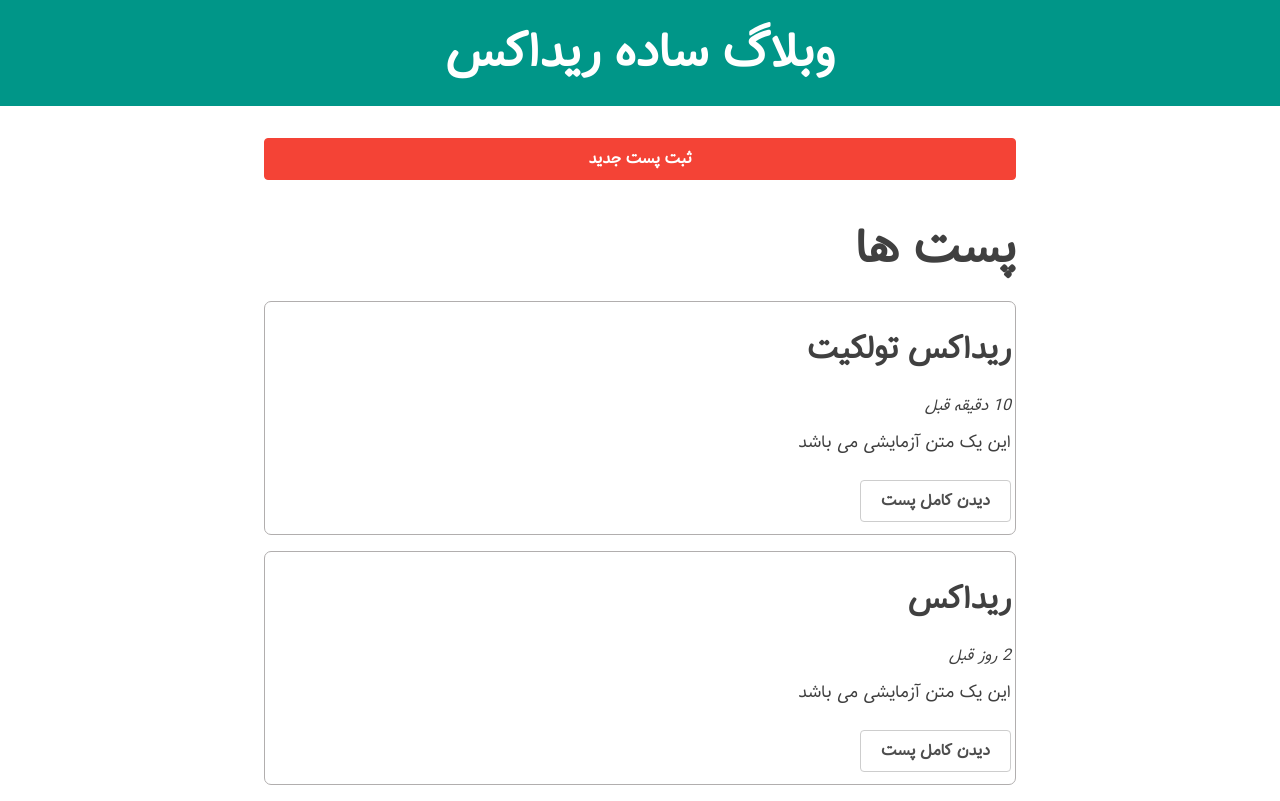
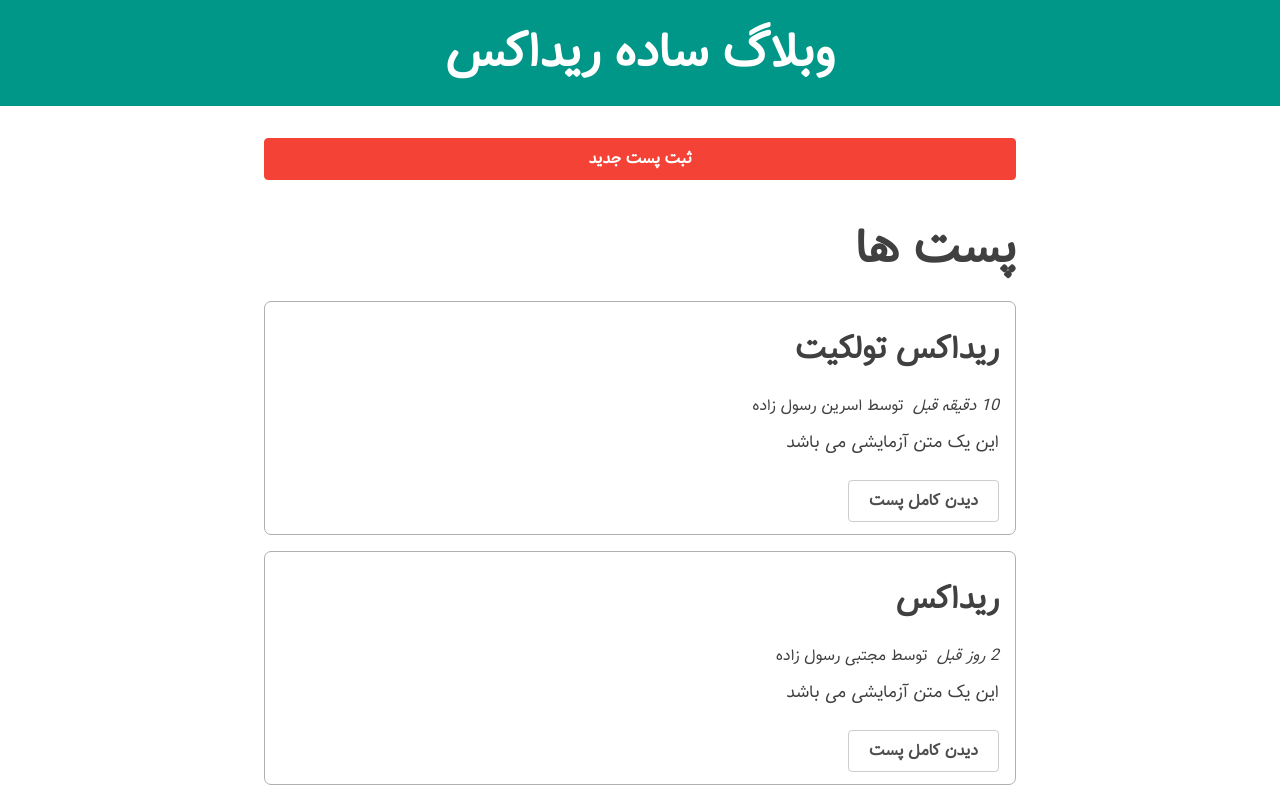
Before and after one commit to mojtaba-rasolzadeh/redux-blog, a React (Vite) app: page / in a window 1280 px wide. Built offline with nearby package versions, Linux system fonts and the light colour scheme.

Commit message:
Show authors in each post

```diff
--- a/public/css/styles.css
+++ b/public/css/styles.css
@@ -136,7 +136,7 @@ section h1 {
 }
 
 .blog-excerpt {
-    padding: 0.25rem 0.25rem;
+    padding: 0.25rem 1rem;
     border: 1px solid rgb(177, 174, 174);
     border-radius: 7px;
     margin-bottom: 1em;
--- a/src/components/BlogList.jsx
+++ b/src/components/BlogList.jsx
@@ -3,6 +3,7 @@ import { Link, useNavigate } from "react-router-dom";
 
 import { selectAllBlogs } from "../reducers/blogSlice";
 import ShowTime from "./ShowTime";
+import ShowAuthor from "./ShowAuthor";
 
 const BlogList = () => {
   const blogs = useSelector(selectAllBlogs);
@@ -24,6 +25,7 @@ const BlogList = () => {
           <h2>{blog.title}</h2>
           <div>
             <ShowTime timestamp={blog.date} />
+            <ShowAuthor userId={blog.user} />
           </div>
           <p className="blog-content">{blog.content.substring(0, 100)}</p>
           <Link to={`/blogs/${blog.id}`} className="button muted-button">
--- /dev/null
+++ b/src/components/ShowAuthor.jsx
@@ -0,0 +1,10 @@
+import { useSelector } from "react-redux";
+
+import { selectUserById } from "../reducers/userSlice";
+
+const ShowAuthor = ({ userId }) => {
+  const author = useSelector((state) => selectUserById(state, userId));
+  return <span>توسط {author ? author.fullname : "نویسنده ناشناس"}</span>;
+};
+
+export default ShowAuthor;
--- a/src/components/ShowTime.jsx
+++ b/src/components/ShowTime.jsx
@@ -11,7 +11,7 @@ const ShowTime = ({ timestamp }) => {
 
   return (
     <span>
-      <i>{timeAgo}</i>
+      <i>{timeAgo}</i> &nbsp;
     </span>
   );
 };
--- a/src/components/SingleBlog.jsx
+++ b/src/components/SingleBlog.jsx
@@ -2,6 +2,8 @@ import { Link, useNavigate, useParams } from "react-router-dom";
 import { useSelector, useDispatch } from "react-redux";
 
 import { blogDeleted, selectBlogById } from "../reducers/blogSlice";
+import ShowTime from "./ShowTime";
+import ShowAuthor from "./ShowAuthor";
 
 const SingleBlog = () => {
   const { blogId } = useParams();
@@ -30,6 +32,10 @@ const SingleBlog = () => {
       <article className="blog">
         <h2>{blog.title}</h2>
         <p className="blog-content">{blog.content}</p>
+        <div style={{margin:'1rem 0'}}>
+          <ShowTime timestamp={blog.date} />
+          <ShowAuthor userId={blog.user} />
+        </div>
         <Link to={`/edit-blog/${blog.id}`} className="button">
           ویرایش پست
         </Link>
--- a/src/reducers/blogSlice.js
+++ b/src/reducers/blogSlice.js
@@ -8,12 +8,14 @@ const initialState = {
       date: sub(new Date(), { days: 2, minutes: 10 }).toISOString(),
       title: "ریداکس",
       content: "این یک متن آزمایشی می باشد ",
+      user: "1",
     },
     {
       id: nanoid(),
       date: sub(new Date(), { minutes: 10 }).toISOString(),
       title: "ریداکس تولکیت",
       content: "این یک متن آزمایشی می باشد",
+      user: "2",
     },
   ],
 };
--- /dev/null
+++ b/src/reducers/userSlice.js
@@ -0,0 +1,26 @@
+import {
+    createSlice
+} from '@reduxjs/toolkit';
+
+const initialState = [{
+        id: "1",
+        fullname: "مجتبی رسول زاده"
+    },
+    {
+        id: "2",
+        fullname: "اسرین رسول زاده"
+    },
+    {
+        id: "3",
+        fullname: "رزی رسول زاده"
+    },
+]
+
+const usersSlice = createSlice({
+    name: 'users',
+    initialState,
+    reducers: {}
+})
+
+export default usersSlice.reducer;
+export const selectUserById = (state, userId) => state.users.find(user => user.id === userId);
--- a/src/store/index.js
+++ b/src/store/index.js
@@ -1,11 +1,11 @@
-import {
-    configureStore
-} from '@reduxjs/toolkit';
+import { configureStore } from "@reduxjs/toolkit";
 
-import blogsReducer from '../reducers/blogSlice';
+import blogsReducer from "../reducers/blogSlice";
+import usersSlice from "../reducers/userSlice";
 
 export const store = configureStore({
-    reducer: {
-        blogs: blogsReducer
-    }
-})
+  reducer: {
+    blogs: blogsReducer,
+    users: usersSlice,
+  },
+});
```
